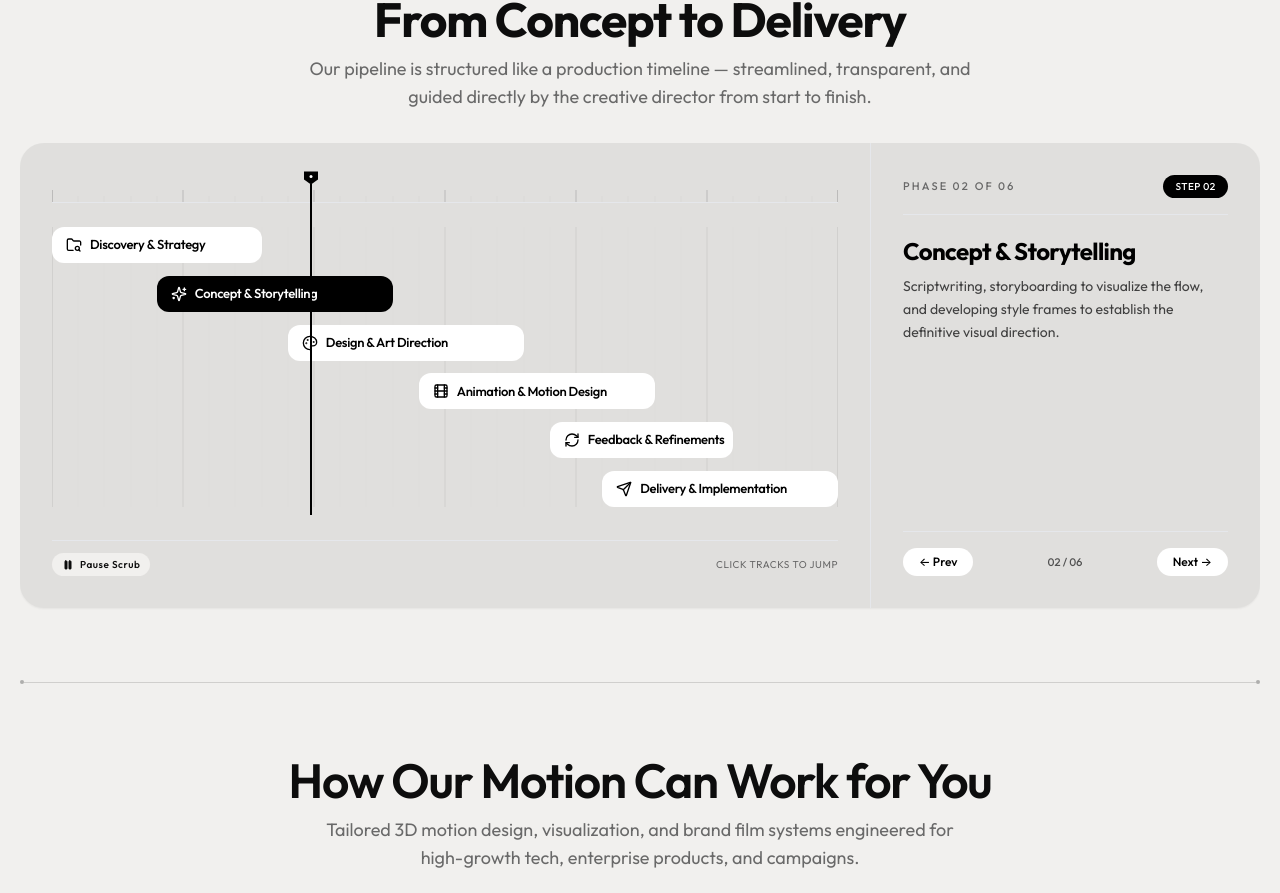
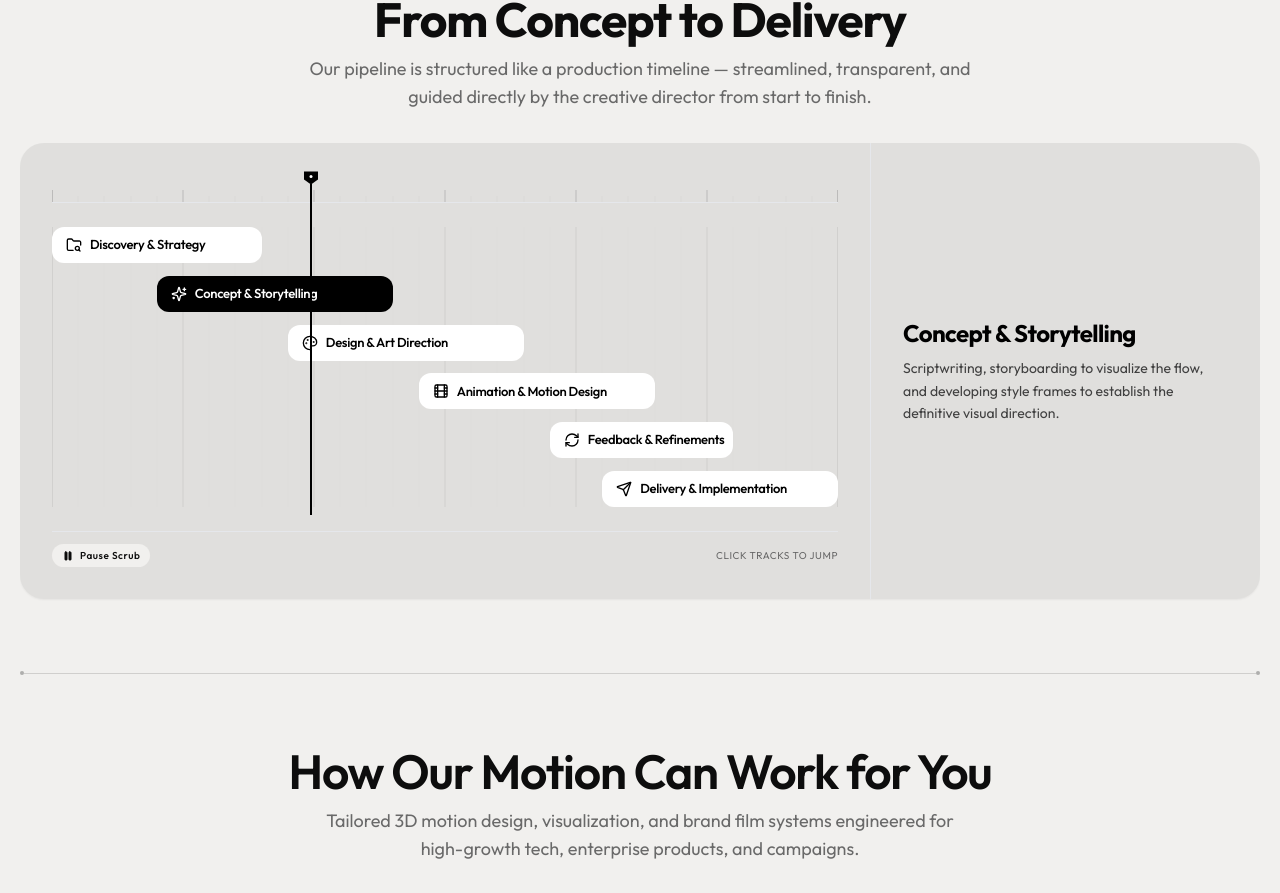
Before and after one commit to pixelgridstudios/PGS-Website-v1, a React (Vite) app: page / in a window 1280 px wide. Shown: the part 2878-3771 px from the top of the page. Built offline with nearby package versions, Linux system fonts and the light colour scheme; the HTML template or start-up script is replaced by a standard one.

Commit message:
style: remove phase headers and prev/next buttons from timeline track

```diff
--- a/src/components/TimelineTrack.tsx
+++ b/src/components/TimelineTrack.tsx
@@ -515,20 +515,10 @@ export const TimelineTrack: React.FC = () => {
           </div>
 
           {/* Right: Vertical Scrolling Content Reel with Crisp Zero-Ghosting Transitions */}
-          <div className="border-t lg:border-t-0 lg:border-l border-brand-foreground/10 bg-brand-bg/60 dark:bg-neutral-900/90 p-6 sm:p-8 flex flex-col justify-between">
+          <div className="border-t lg:border-t-0 lg:border-l border-brand-foreground/10 bg-brand-bg/60 dark:bg-neutral-900/90 p-6 sm:p-8 flex flex-col justify-center">
             <div>
-              {/* Top Phase Header */}
-              <div className="flex items-center justify-between pb-4 border-b border-brand-foreground/10">
-                <span className="font-mono text-[11px] uppercase tracking-[0.2em] font-medium text-brand-subtle">
-                  Phase 0{activeStep + 1} of 06
-                </span>
-                <span className="rounded-full bg-black px-3 py-1 font-mono text-[10px] uppercase tracking-wider font-medium text-white shadow-xs dark:bg-neutral-800 dark:text-neutral-200">
-                  Step 0{activeStep + 1}
-                </span>
-              </div>
-
               {/* Vertical Scrolling Content Reel */}
-              <div className="relative h-[300px] sm:h-[280px] overflow-hidden mt-5">
+              <div className="relative h-[180px] sm:h-[160px] overflow-hidden">
                 <div
                   className="flex flex-col transition-transform duration-500 ease-[cubic-bezier(0.16,1,0.3,1)] h-full"
                   style={{ transform: `translateY(-${activeStep * 100}%) translateZ(0)` }}
@@ -538,7 +528,7 @@ export const TimelineTrack: React.FC = () => {
                     return (
                       <div
                         key={s.id}
-                        className={`h-[300px] sm:h-[280px] shrink-0 flex flex-col justify-start transition-opacity duration-300 ease-out ${
+                        className={`h-[180px] sm:h-[160px] shrink-0 flex flex-col justify-center transition-opacity duration-300 ease-out ${
                           isActive ? "opacity-100" : "opacity-0 pointer-events-none"
                         }`}
                         style={{ backfaceVisibility: "hidden" }}
@@ -549,36 +539,11 @@ export const TimelineTrack: React.FC = () => {
                         <p className="mt-2 text-[14px] leading-relaxed text-neutral-700 dark:text-neutral-300 font-normal">
                           {s.description}
                         </p>
-
-
                       </div>
                     );
                   })}
                 </div>
               </div>
-            </div>
-
-            {/* Bottom Quick Step Switcher */}
-            <div className="mt-4 pt-4 border-t border-brand-foreground/10 flex items-center justify-between">
-              <button
-                type="button"
-                disabled={activeStep === 0}
-                onClick={() => handleSelectStep(Math.max(0, activeStep - 1))}
-                className="rounded-full bg-white dark:bg-neutral-800 dark:text-neutral-200 dark:hover:bg-neutral-700 px-4 py-1.5 font-mono text-xs font-medium text-black transition-colors duration-150 hover:bg-neutral-200 disabled:opacity-30 disabled:pointer-events-none cursor-pointer shadow-xs border-0"
-              >
-                ← Prev
-              </button>
-              <span className="font-mono text-[11px] font-medium text-neutral-600 dark:text-neutral-400">
-                0{activeStep + 1} / 06
-              </span>
-              <button
-                type="button"
-                disabled={activeStep === pipelineSteps.length - 1}
-                onClick={(e) => handleSelectStep(Math.min(pipelineSteps.length - 1, activeStep + 1), e)}
-                className="rounded-full bg-white dark:bg-neutral-800 dark:text-neutral-200 dark:hover:bg-neutral-700 px-4 py-1.5 font-mono text-xs font-medium text-black transition-colors duration-150 hover:bg-neutral-200 disabled:opacity-30 disabled:pointer-events-none cursor-pointer shadow-xs border-0"
-              >
-                Next →
-              </button>
             </div>
           </div>
         </div>
```
